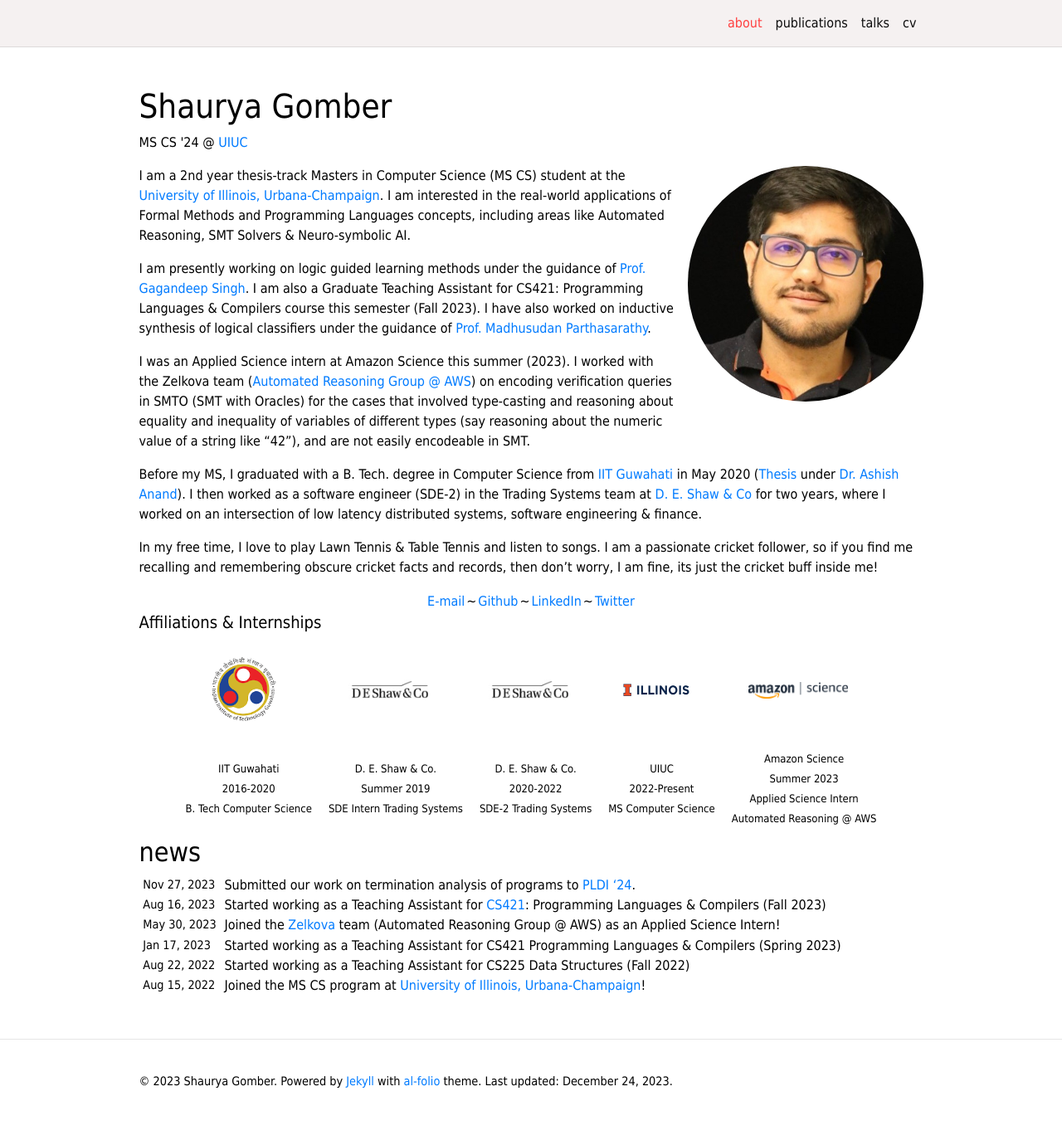
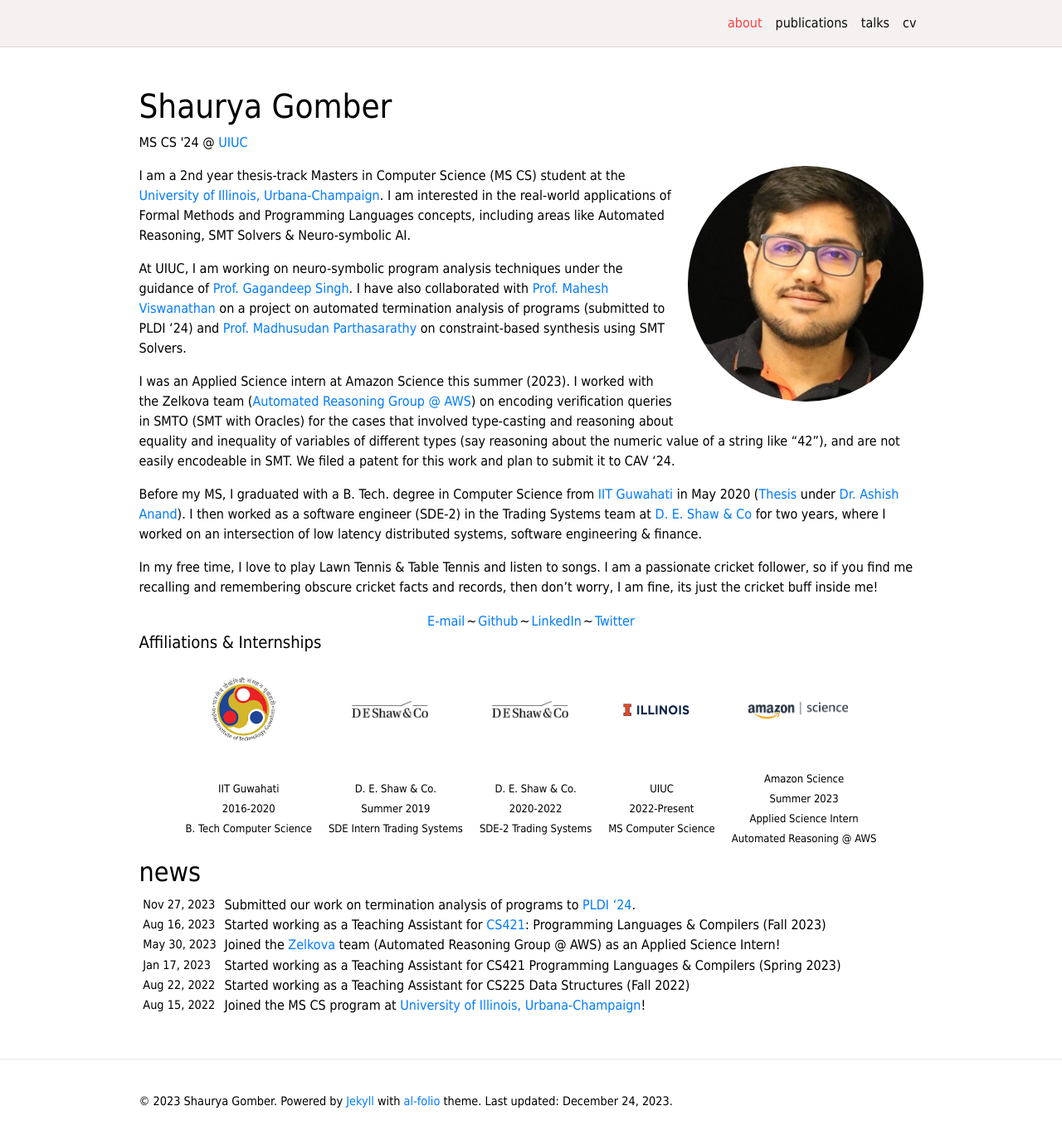
Before and after one commit to sgomber/sgomber.github.io, a Jekyll site: the page built from _pages/about.md, in a window 1280 px wide and 1379 px high. Shown: the top 1374 px of the window at 83% size. Built offline with Jekyll 4.4.1, drawn with Linux system fonts in a browser that asks for light colours; full-size pictures stand in for the smaller copies a plugin makes; comment, search, counter and statistics services are not loaded; a style sheet for code colours, icons or effects is not loaded.

Commit message:
Update about section

```diff
--- a/_pages/about.md
+++ b/_pages/about.md
@@ -16,9 +16,9 @@
 
 I am a 2nd year thesis-track Masters in Computer Science (MS CS) student at the [University of Illinois, Urbana-Champaign](https://cs.illinois.edu/). I am interested in the real-world applications of Formal Methods and Programming Languages concepts, including areas like Automated Reasoning, SMT Solvers & Neuro-symbolic AI.
 
-I am presently working on logic guided learning methods under the guidance of [Prof. Gagandeep Singh](https://ggndpsngh.github.io/). I am also a Graduate Teaching Assistant for CS421: Programming Languages & Compilers course this semester (Fall 2023). I have also worked on inductive synthesis of logical classifiers under the guidance of [Prof. Madhusudan Parthasarathy](https://madhu.cs.illinois.edu/).
+At UIUC, I am working on neuro-symbolic program analysis techniques under the guidance of [Prof. Gagandeep Singh](https://ggndpsngh.github.io/). I have also collaborated with [Prof. Mahesh Viswanathan](https://vmahesh.cs.illinois.edu/) on a project on automated termination analysis of programs (submitted to PLDI '24) and [Prof. Madhusudan Parthasarathy](https://madhu.cs.illinois.edu/) on constraint-based synthesis using SMT Solvers.
 
-I was an Applied Science intern at Amazon Science this summer (2023). I worked with the Zelkova team ([Automated Reasoning Group @ AWS](https://www.amazon.science/blog/a-billion-smt-queries-a-day#:~:text=invited%20paper.-,Zelkova,-At%20Amazon%2C%20we)) on encoding verification queries in SMTO (SMT with Oracles) for the cases that involved type-casting and reasoning about equality and inequality of variables of different types (say reasoning about the numeric value of a string like "42"), and are not easily encodeable in SMT.
+I was an Applied Science intern at Amazon Science this summer (2023). I worked with the Zelkova team ([Automated Reasoning Group @ AWS](https://www.amazon.science/blog/a-billion-smt-queries-a-day#:~:text=invited%20paper.-,Zelkova,-At%20Amazon%2C%20we)) on encoding verification queries in SMTO (SMT with Oracles) for the cases that involved type-casting and reasoning about equality and inequality of variables of different types (say reasoning about the numeric value of a string like "42"), and are not easily encodeable in SMT. We filed a patent for this work and plan to submit it to CAV '24.
 
 Before my MS, I graduated with a B. Tech. degree in Computer Science from <a href="https://www.iitg.ac.in/">IIT Guwahati</a> in May 2020 (<a href="/assets/pdf/Senior_Thesis.pdf" target="_blank">Thesis</a> under <a href="https://www.iitg.ac.in/anand.ashish/">Dr. Ashish Anand</a>). I then worked as a software engineer (SDE-2) in the Trading Systems team at <a href="https://www.deshawindia.com/">D. E. Shaw & Co</a> for two years, where I worked on an intersection of low latency distributed systems, software engineering & finance.
 
```
